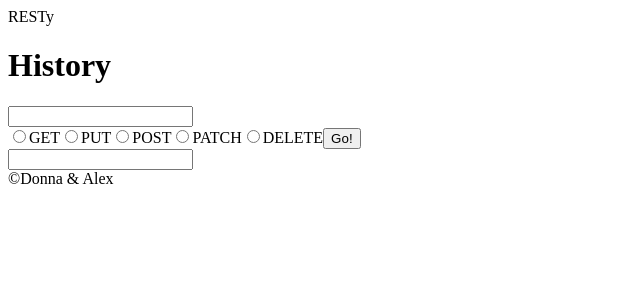
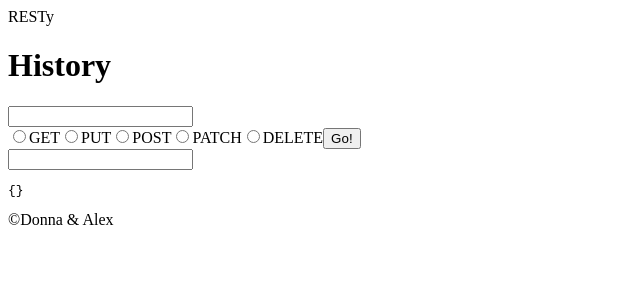
Before and after one commit to alexspencer-401-advanced-javascript/RESTy-react-lab, a React app: page / in a window 1280 px wide. Shown: the top 300 px of the page, without its empty margins (0-640 px from the left). Built offline with nearby package versions, Linux system fonts and the light colour scheme.

Commit message:
comitting at EOD on Friday

```diff
--- a/src/components/Form.js
+++ b/src/components/Form.js
@@ -1,14 +1,17 @@
 import React, { Component } from 'react';
 import apiCall from '../services/api-call';
 import Results from './Results';
+import History from './History';
+// import HistoryItem from './HistoryItem';
 
 export default class Form extends Component {
+
   state = {
+    arr: [],
     apiData: {},
     url: '',
     textArea: ''
   }
-
 
   handleChange = (event) => {
     this.setState({ [event.target.name]: event.target.value });
@@ -18,27 +21,28 @@
     event.preventDefault();
     apiCall(this.state.url, this.state.name)
       .then(result => {
-        console.log('Result: ', result);
         this.setState({ apiData: result });
+        this.setState(state => ({ arr: [{ url: this.state.url, method: this.state.method }, ...state.arr] }));
       });
   }
 
   render() { //check textarea value
     return (
       <>
+        <History history={this.state.arr} />
         <form onSubmit={this.handleSubmit}>
           <input type="text" name="url" value={this.state.url} onChange={this.handleChange} />
           <div>
-            <input type="radio" name="method" value="GET" onChange={this.handleChange}/>GET
-            <input type="radio" name="method" value="PUT" onChange={this.handleChange}/>PUT
-            <input type="radio" name="method" value="POST" onChange={this.handleChange}/>POST
-            <input type="radio" name="method" value="PATCH" onChange={this.handleChange}/>PATCH
-            <input type="radio" name="method" value="DELETE" onChange={this.handleChange}/>DELETE
+            <input type="radio" name="method" value="GET" onChange={this.handleChange} />GET
+            <input type="radio" name="method" value="PUT" onChange={this.handleChange} />PUT
+            <input type="radio" name="method" value="POST" onChange={this.handleChange} />POST
+            <input type="radio" name="method" value="PATCH" onChange={this.handleChange} />PATCH
+            <input type="radio" name="method" value="DELETE" onChange={this.handleChange} />DELETE
             <button>Go!</button>
           </div>
           <input type="textarea" value={this.state.textArea.value} onChange={this.handleChange} />
         </form>
-        <Results results={this.state.result}/>
+        <Results results={this.state.apiData} />
       </>
     );
   }
--- a/src/components/History.js
+++ b/src/components/History.js
@@ -1,13 +1,25 @@
-import React, { Component } from 'react';
+import React from 'react';
+import PropTypes from 'prop-types';
+import HistoryItem from './HistoryItem';
 
-export default class History extends Component {
-  // state = {
+const History = ({ history }) => {
+  const historyElements = history.map(thing => {
+    <li key={`${thing.url}`}>
+      <HistoryItem {...thing} />
+    </li>;
+  });
+  return (
+    <>
+      <h1>History</h1>
+      <ul>
+        {historyElements}
+      </ul>
+    </>
+  );
+};
 
-  // }
+History.propTypes = {
+  history: PropTypes.array
+};
 
-  render() {
-    return (
-      <h1>History</h1>
-    );
-  }
-}
+export default History;
--- /dev/null
+++ b/src/components/HistoryItem.js
@@ -0,0 +1,19 @@
+import React from 'react';
+import PropTypes from 'prop-types';
+
+const HistoryItem = ({ url, method }) => {
+  console.log(url, method);
+  return (
+    <>
+      <p>{url}</p>
+      <p>{method}</p>
+    </>
+  );
+};
+
+HistoryItem.propTypes = {
+  url: PropTypes.string,
+  method: PropTypes.string
+};
+
+export default HistoryItem;
--- a/src/components/Results.js
+++ b/src/components/Results.js
@@ -3,9 +3,9 @@
 
 const Results = ({ results }) => {
   return (
-    <div>
-      {results}
-    </div>
+    <pre>
+      {JSON.stringify(results, null, 2)}
+    </pre>
   );
 };
 
--- a/src/components/containers/Resty.js
+++ b/src/components/containers/Resty.js
@@ -1,7 +1,6 @@
 import React from 'react';
 import Header from '../Header';
 import Footer from '../Footer';
-import History from '../History';
 import Form from '../Form';
 import Results from '../Results';
 
@@ -9,7 +8,6 @@
   return (
     <>
       <Header />
-      <History />
       <Form />
       <Results />
       <Footer />
--- a/src/services/api-call.js
+++ b/src/services/api-call.js
@@ -1,5 +1,4 @@
 const apiCall = (url, method) => {
-  console.log('API CALL: ', url);
   return fetch(url, method)
     .then(res => res.json())
     .then(result => result);
```
